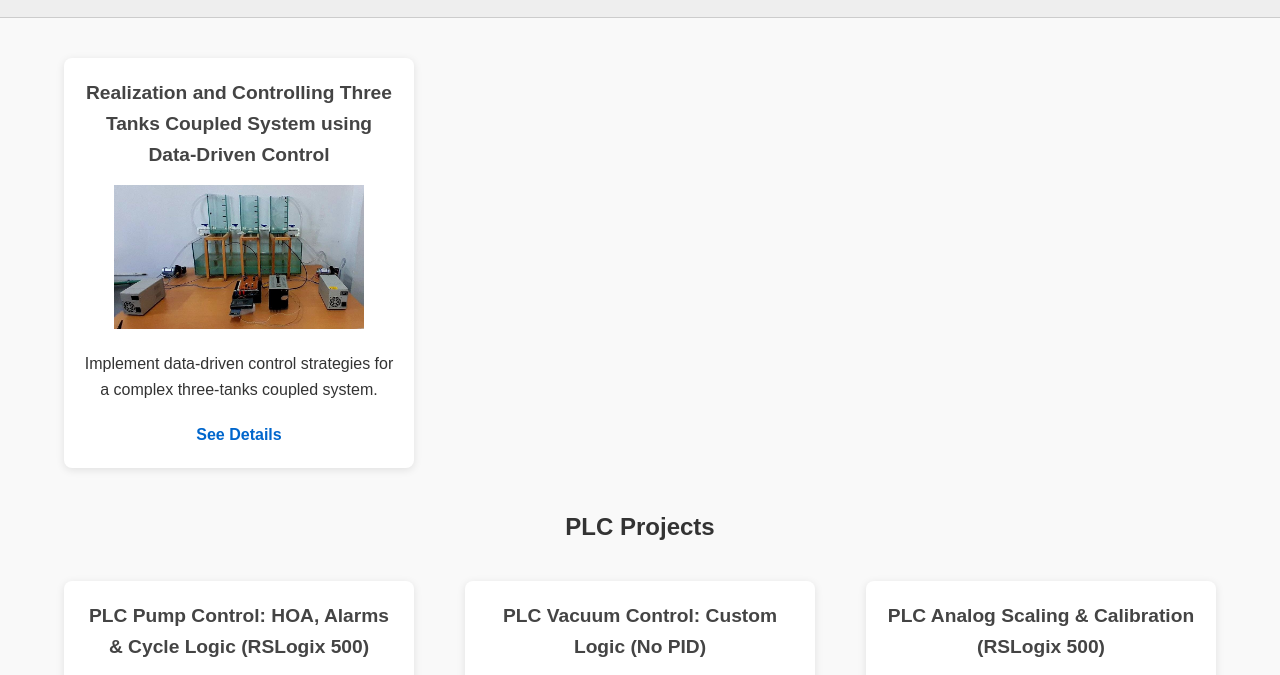
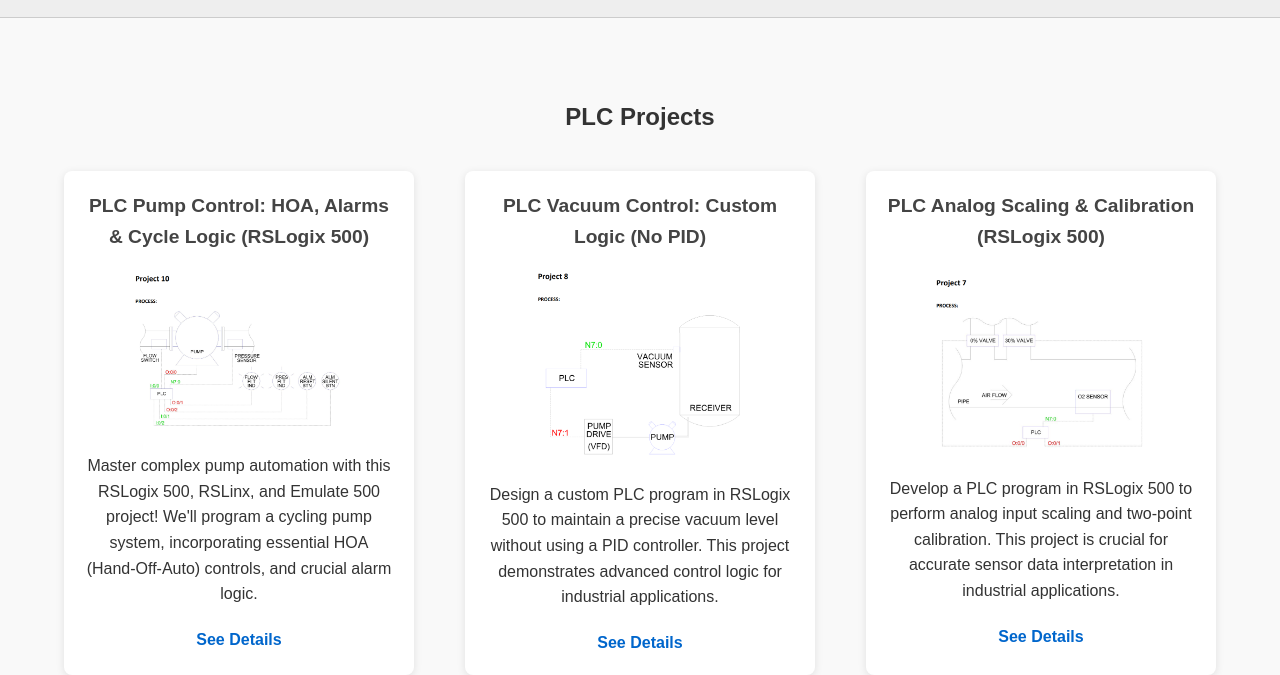
Before and after one commit to Ahmed-Benleulmi/automation-portfolio., a plain HTML site: page index.html in a window 1280 px wide. Shown: the part 69-744 px from the top of the page. Drawn offline with Linux system fonts and the light colour scheme.

Commit message:
Update index.html

```diff
--- a/index.html
+++ b/index.html
@@ -19,12 +19,6 @@
 
 
 
-                <div class="project-box">
-                    <h2>Realization and Controlling Three Tanks Coupled System using Data-Driven Control</h2>
-                    <img src="robot3.jpg" alt="Three Tanks Coupled System" class="project-image">
-                    <p>Implement data-driven control strategies for a complex three-tanks coupled system.</p>
-                    <a href="project4.html" class="project-link">See Details</a>
-                </div>
 
 
 
```
